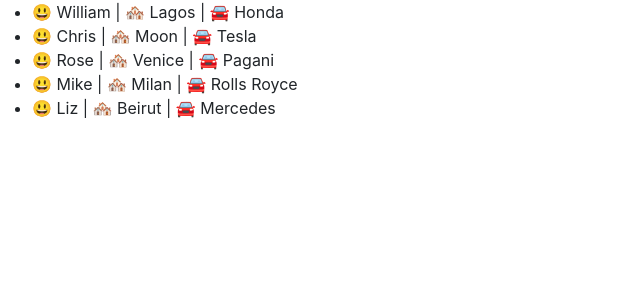
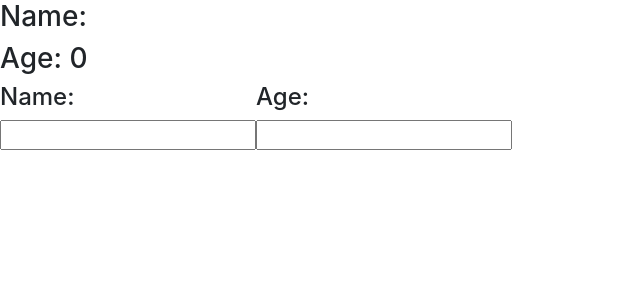
Before and after one commit to leanhvu21042001/reactjs-cra-template, a React (Create React App) app: page / in a window 1280 px wide. Shown: the top 300 px of the page, without its empty margins (0-640 px from the left). Built offline with nearby package versions, Linux system fonts and the light colour scheme.

Commit message:
UpdateDataFromAnInput

```diff
--- a/src/App.js
+++ b/src/App.js
@@ -1,12 +1,15 @@
 import './App.css'
-import RenderListUsers from './ClassComponents/LoopAndDisplayData/RenderListUsers'
+// import RenderListUsers from './ClassComponents/LoopAndDisplayData/RenderListUsers'
+import UpdateDataFromAnInput from './ClassComponents/UpdateDataFromAnInput/UpdateDataFromAnInput'
 // import MainTodo from './ClassComponents/TodoListApp/MainTodo'
 
 function App() {
   return (
     <div className="App">
       {/* <MainTodo /> */}
-      <RenderListUsers />
+      {/* <RenderListUsers /> */}
+
+      <UpdateDataFromAnInput />
     </div>
   )
 }
--- /dev/null
+++ b/src/ClassComponents/UpdateDataFromAnInput/UpdateDataFromAnInput.js
@@ -0,0 +1,38 @@
+import React from 'react'
+
+export default class UpdateDataFromAnInput extends React.PureComponent {
+  constructor() {
+    super()
+    this.state = {
+      name: '',
+      age: 0
+    }
+
+    this.onInputChange = this.onInputChange.bind(this)
+  }
+
+  onInputChange(e) {
+    this.setState({
+      [e.target.name]: e.target.value
+    })
+  }
+
+  render() {
+    return (
+      <div>
+        <h3>Name: {this.state.name}</h3>
+        <h3>Age: {this.state.age}</h3>
+
+        <label>
+          <h4>Name: </h4>
+          <input type="text" name="name" onChange={this.onInputChange} />
+        </label>
+
+        <label>
+          <h4>Age: </h4>
+          <input type="number" name="age" onChange={this.onInputChange} />
+        </label>
+      </div>
+    )
+  }
+}
```
